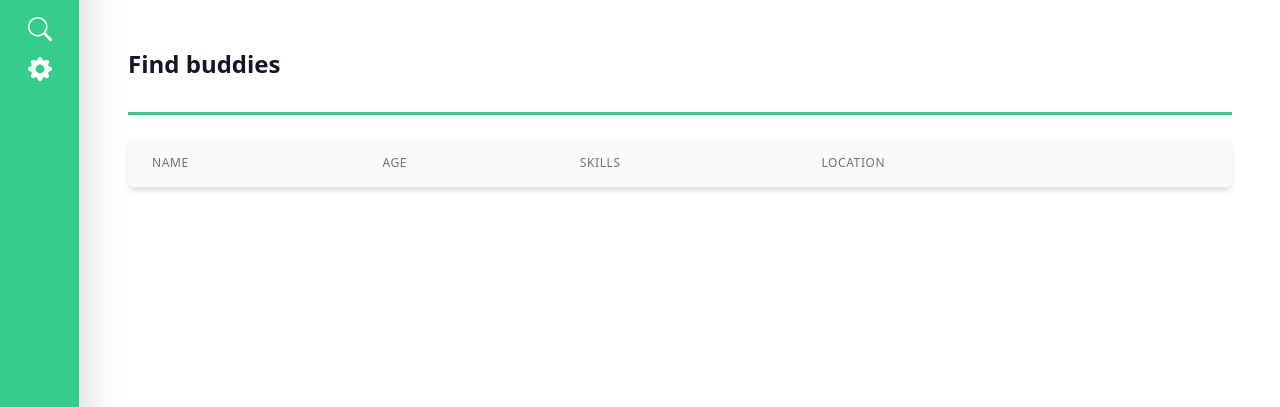
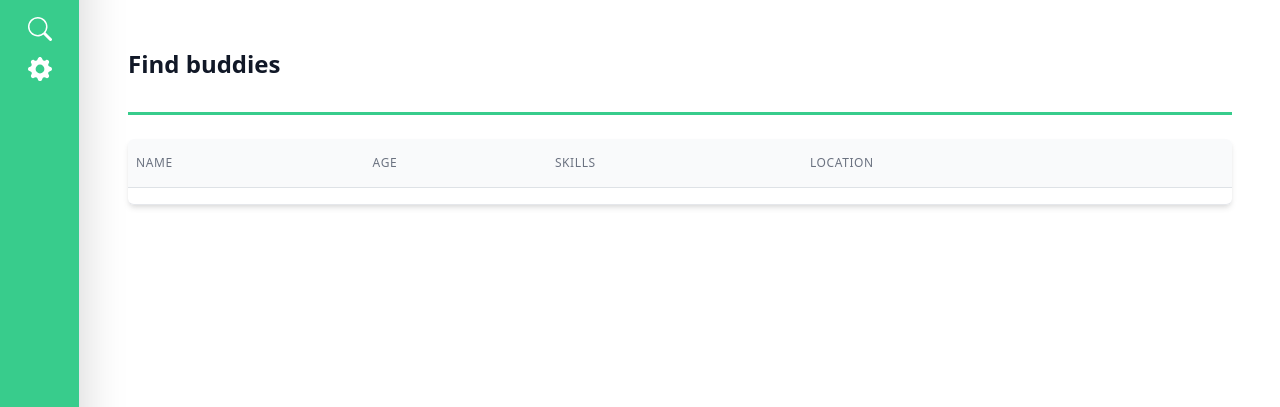
Before and after one commit to Faisal-Sey/barter-buddy-web, a Django app: page /find-buddy in a window 1280 px wide. Shown: the part 73-480 px from the top of the page. Run offline with Django 3.2, Linux system fonts and the light colour scheme; a user stored in the database is signed in; data comes from the database, SQL or seed files in the repository; lists and menus that the app fills with data are empty; some libraries are stand-ins or nearby versions.

Commit message:
Update user_tables.html

```diff
--- a/templates/user_pages/components/find_buddies/user_tables.html
+++ b/templates/user_pages/components/find_buddies/user_tables.html
@@ -4,7 +4,7 @@
       <div
         class="overflow-hidden border-b border-gray-200 rounded-md shadow-md"
       >
-        <table id="myTable" class="min-w-full overflow-x-scroll divide-y divide-gray-200">
+        <table id="myTable" class="table min-w-full overflow-x-scroll divide-y divide-gray-200">
           <thead class="bg-gray-50">
             <tr class="t_head">
               <th
```
